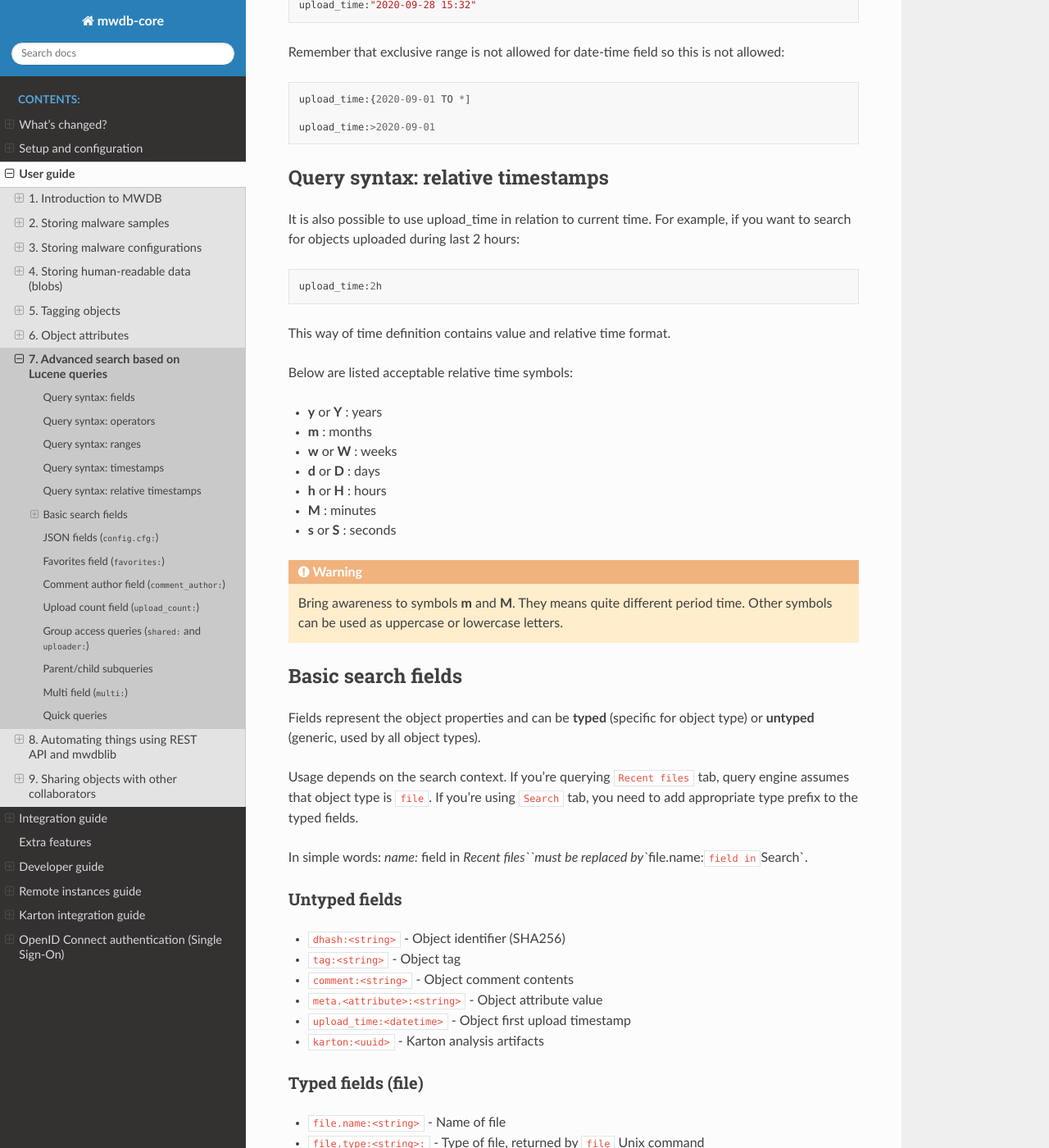
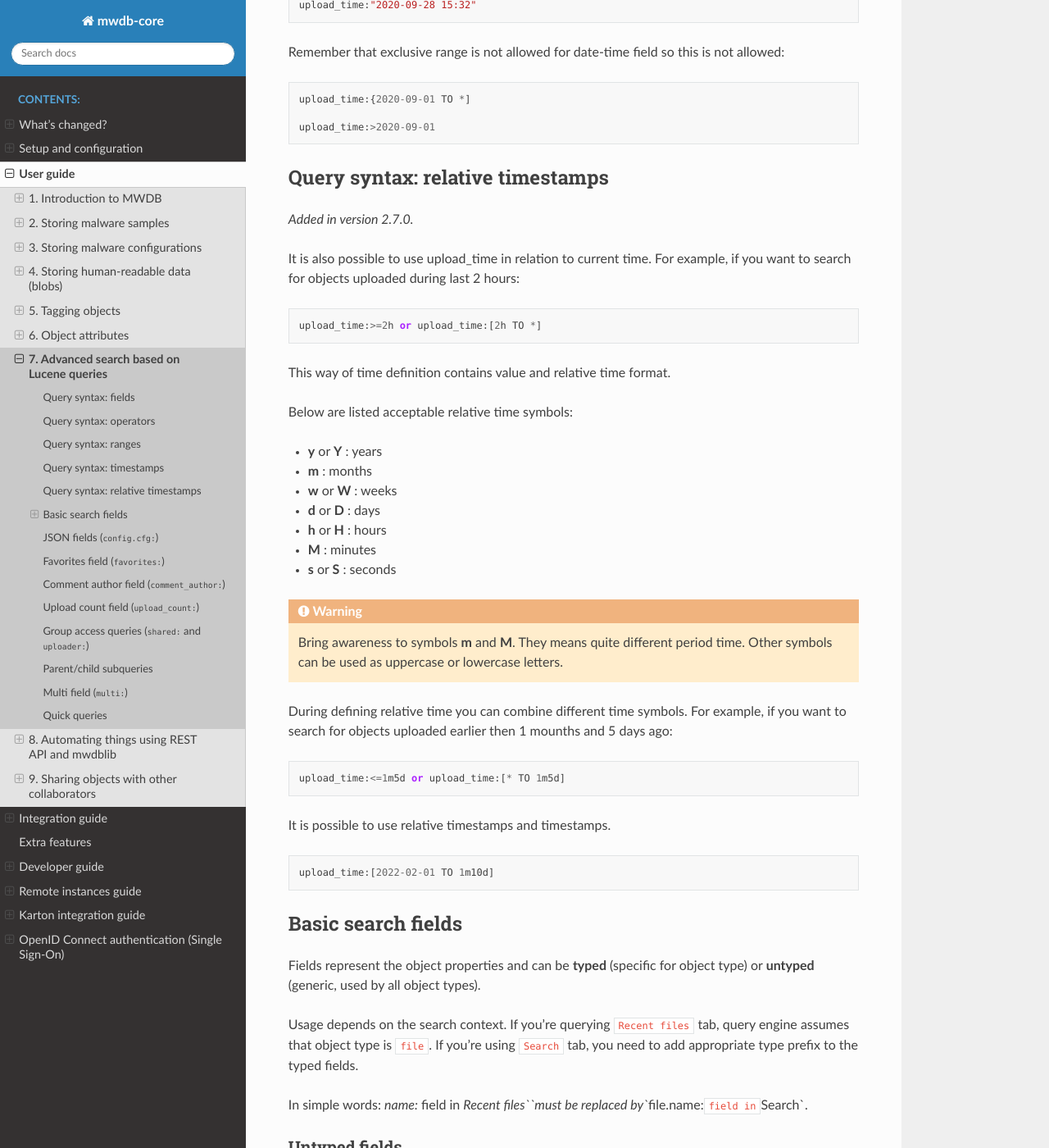
Before and after one commit to CERT-Polska/mwdb-core, a Sphinx documentation site: the page built from docs/user-guide/7-Lucene-search.rst, in a window 1280 px wide and 1400 px high, scrolled down 3394 px. Shown: the whole window at 82% size. Built offline with Sphinx 7.4.7 and the Read the Docs theme 2.0.0, drawn with Linux system fonts in a browser that asks for light colours.

Commit message:
Docs update

```diff
--- a/docs/user-guide/7-Lucene-search.rst
+++ b/docs/user-guide/7-Lucene-search.rst
@@ -160,12 +160,14 @@ Remember that exclusive range is not allowed for date-time field so this is not
 Query syntax: relative timestamps
 ------------------------
 
+.. versionadded:: 2.7.0
+
 It is also possible to use upload_time in relation to current time.
 For example, if you want to search for objects uploaded during last 2 hours:
 
 .. code-block::
 
-   upload_time:2h
+   upload_time:>=2h or upload_time:[2h TO *]
 
 
 This way of time definition contains value and relative time format.
@@ -184,6 +186,21 @@ Below are listed acceptable relative time symbols:
 .. warning::
 
    Bring awareness to symbols **m** and **M**. They means quite different period time. Other symbols can be used as uppercase or lowercase letters.
+
+
+During defining relative time you can combine different time symbols.
+For example, if you want to search for objects uploaded earlier then 1 mounths and 5 days ago:
+
+.. code-block::
+
+   upload_time:<=1m5d or upload_time:[* TO 1m5d]
+
+
+It is possible to use relative timestamps and timestamps.
+
+.. code-block::
+
+   upload_time:[2022-02-01 TO 1m10d]
 
 
 Basic search fields
```
